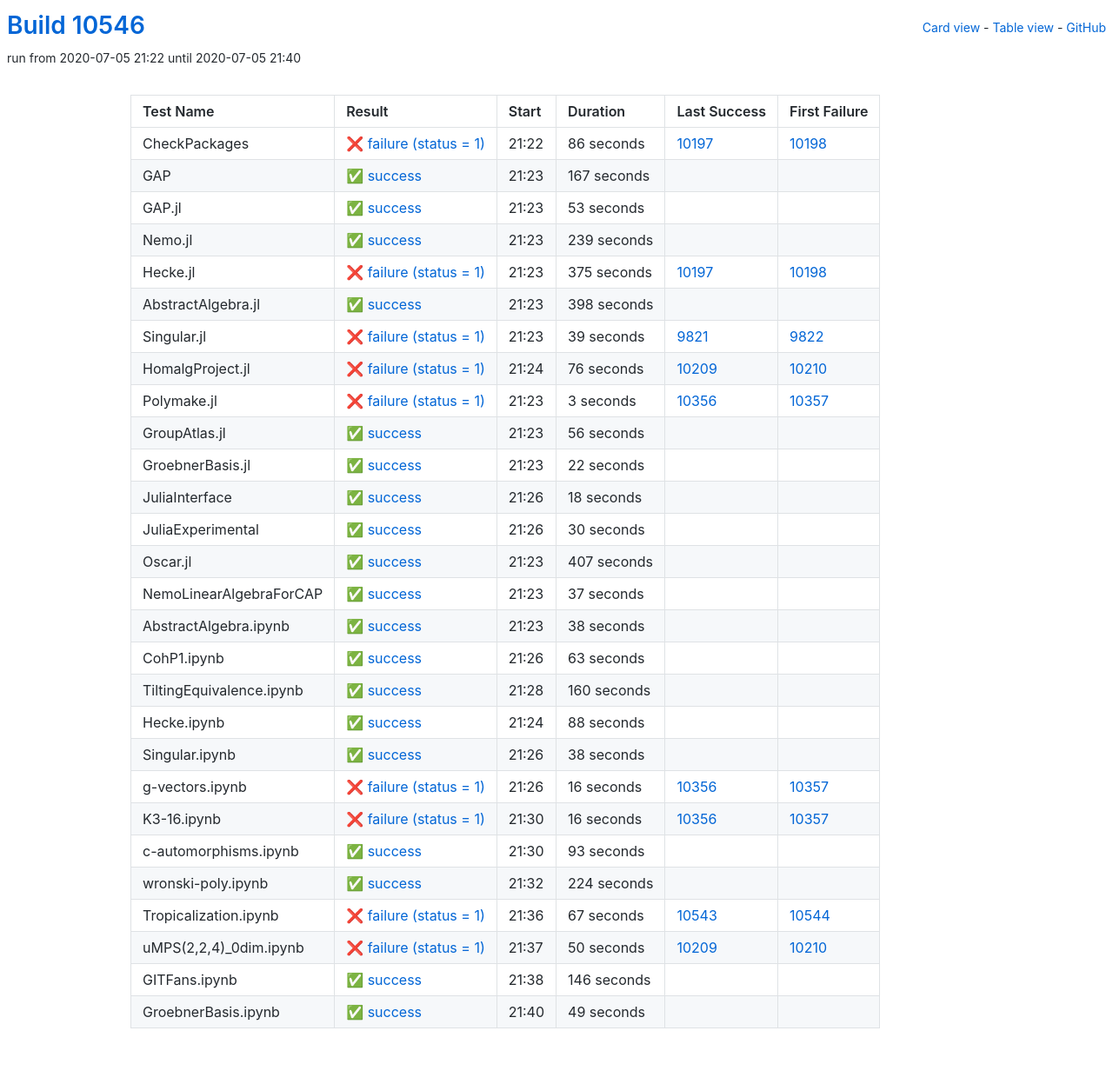
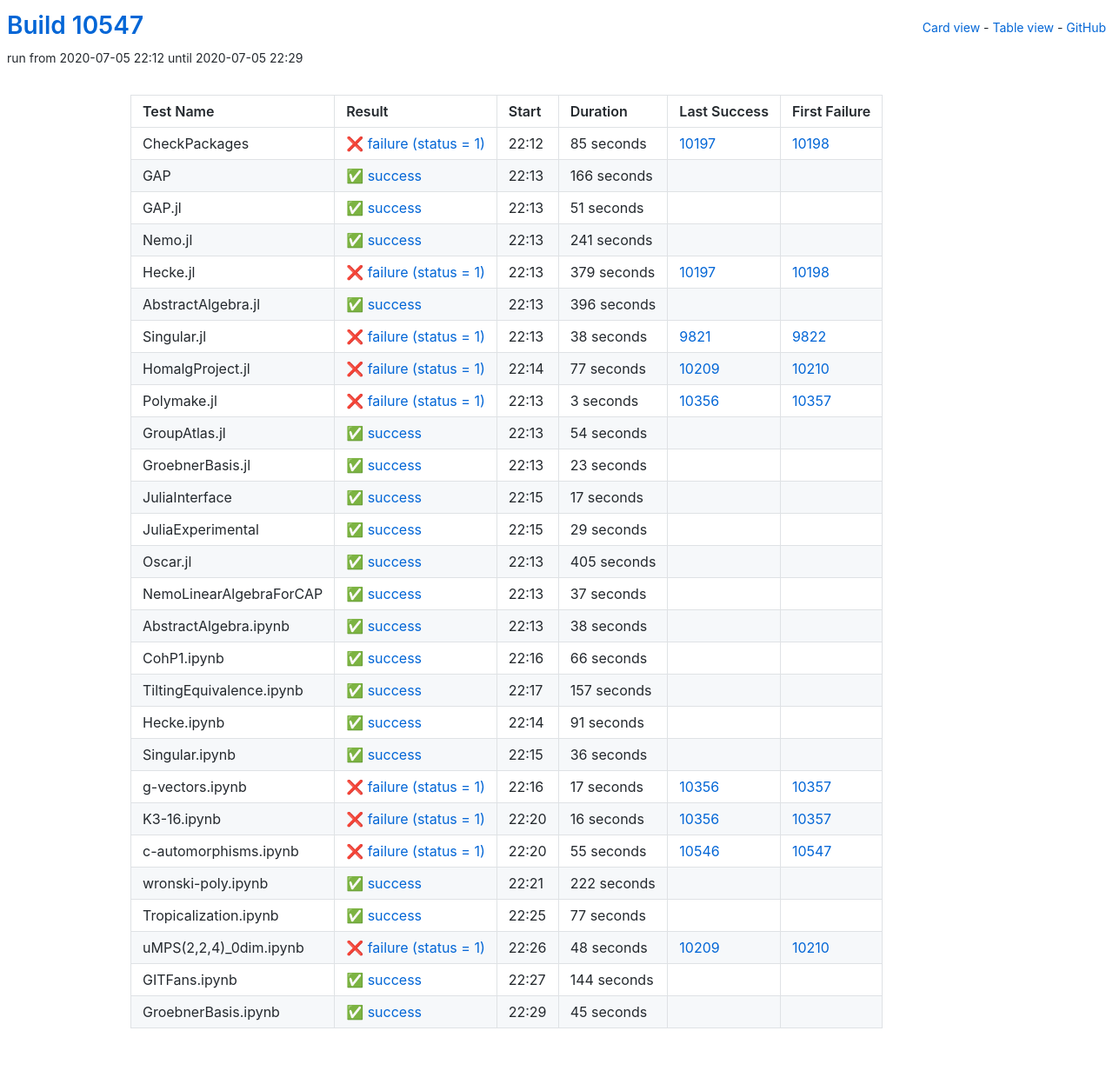
Before and after one commit to oscar-system/oscar-ci-status, a Jekyll site: the page built from table.html, in a window 1280 px wide. Shown: the whole page at 87% size. Built offline with Jekyll 4.4.1, drawn with Linux system fonts in a browser that asks for light colours.

Commit message:
Build #10547

```diff
--- a/_data/ci.yml
+++ b/_data/ci.yml
@@ -1,6 +1,6 @@
 ---
-build: 10546
-build_url: https://oscarci.mathematik.uni-kl.de/job/oscar/10546/
+build: 10547
+build_url: https://oscarci.mathematik.uni-kl.de/job/oscar/10547/
 job: oscar
 organization: oscar-system
 repo: oscar-ci-status
@@ -8,104 +8,104 @@ repourl: https://github.com/oscar-system/oscar-ci-status
 tests:
 - name: CheckPackages
   id: checkpackages
-  log: https://oscarci.mathematik.uni-kl.de/job/oscar/10546/artifact/logs/build-10546/CheckPackages.log
-  start: 2020-07-05 21:22
+  log: https://oscarci.mathematik.uni-kl.de/job/oscar/10547/artifact/logs/build-10547/CheckPackages.log
+  start: 2020-07-05 22:12
   success: false
   exitcode: 1
   status: failure
-  duration: 86
+  duration: 85
   last_success: 10197
   last_success_url: https://oscarci.mathematik.uni-kl.de/job/oscar/10197/
   first_failure: 10198
   first_failure_url: https://oscarci.mathematik.uni-kl.de/job/oscar/10198/
 - name: GAP
   id: gap
-  log: https://oscarci.mathematik.uni-kl.de/job/oscar/10546/artifact/logs/build-10546/GAP.log
-  start: 2020-07-05 21:23
+  log: https://oscarci.mathematik.uni-kl.de/job/oscar/10547/artifact/logs/build-10547/GAP.log
+  start: 2020-07-05 22:13
   success: true
   exitcode: 0
   status: success
-  duration: 167
+  duration: 166
   last_success: false
   last_success_url:
   first_failure: false
   first_failure_url:
 - name: GAP.jl
   id: gap-jl
-  log: https://oscarci.mathematik.uni-kl.de/job/oscar/10546/artifact/logs/build-10546/GAP.jl.log
-  start: 2020-07-05 21:23
+  log: https://oscarci.mathematik.uni-kl.de/job/oscar/10547/artifact/logs/build-10547/GAP.jl.log
+  start: 2020-07-05 22:13
   success: true
   exitcode: 0
   status: success
-  duration: 53
+  duration: 51
   last_success: false
   last_success_url:
   first_failure: false
   first_failure_url:
 - name: Nemo.jl
   id: nemo-jl
-  log: https://oscarci.mathematik.uni-kl.de/job/oscar/10546/artifact/logs/build-10546/Nemo.jl.log
-  start: 2020-07-05 21:23
+  log: https://oscarci.mathematik.uni-kl.de/job/oscar/10547/artifact/logs/build-10547/Nemo.jl.log
+  start: 2020-07-05 22:13
   success: true
   exitcode: 0
   status: success
-  duration: 239
+  duration: 241
   last_success: false
   last_success_url:
   first_failure: false
   first_failure_url:
 - name: Hecke.jl
   id: hecke-jl
-  log: https://oscarci.mathematik.uni-kl.de/job/oscar/10546/artifact/logs/build-10546/Hecke.jl.log
-  start: 2020-07-05 21:23
+  log: https://oscarci.mathematik.uni-kl.de/job/oscar/10547/artifact/logs/build-10547/Hecke.jl.log
+  start: 2020-07-05 22:13
   success: false
   exitcode: 1
   status: failure
-  duration: 375
+  duration: 379
   last_success: 10197
   last_success_url: https://oscarci.mathematik.uni-kl.de/job/oscar/10197/
   first_failure: 10198
   first_failure_url: https://oscarci.mathematik.uni-kl.de/job/oscar/10198/
 - name: AbstractAlgebra.jl
   id: abstractalgebra-jl
-  log: https://oscarci.mathematik.uni-kl.de/job/oscar/10546/artifact/logs/build-10546/AbstractAlgebra.jl.log
-  start: 2020-07-05 21:23
+  log: https://oscarci.mathematik.uni-kl.de/job/oscar/10547/artifact/logs/build-10547/AbstractAlgebra.jl.log
+  start: 2020-07-05 22:13
   success: true
   exitcode: 0
   status: success
-  duration: 398
+  duration: 396
   last_success: false
   last_success_url:
   first_failure: false
   first_failure_url:
 - name: Singular.jl
   id: singular-jl
-  log: https://oscarci.mathematik.uni-kl.de/job/oscar/10546/artifact/logs/build-10546/Singular.jl.log
-  start: 2020-07-05 21:23
+  log: https://oscarci.mathematik.uni-kl.de/job/oscar/10547/artifact/logs/build-10547/Singular.jl.log
+  start: 2020-07-05 22:13
   success: false
   exitcode: 1
   status: failure
-  duration: 39
+  duration: 38
   last_success: 9821
   last_success_url: https://oscarci.mathematik.uni-kl.de/job/oscar/9821/
   first_failure: 9822
   first_failure_url: https://oscarci.mathematik.uni-kl.de/job/oscar/9822/
 - name: HomalgProject.jl
   id: homalgproject-jl
-  log: https://oscarci.mathematik.uni-kl.de/job/oscar/10546/artifact/logs/build-10546/HomalgProject.jl.log
-  start: 2020-07-05 21:24
+  log: https://oscarci.mathematik.uni-kl.de/job/oscar/10547/artifact/logs/build-10547/HomalgProject.jl.log
+  start: 2020-07-05 22:14
   success: false
   exitcode: 1
   status: failure
-  duration: 76
+  duration: 77
   last_success: 10209
   last_success_url: https://oscarci.mathematik.uni-kl.de/job/oscar/10209/
   first_failure: 10210
   first_failure_url: https://oscarci.mathematik.uni-kl.de/job/oscar/10210/
 - name: Polymake.jl
   id: polymake-jl
-  log: https://oscarci.mathematik.uni-kl.de/job/oscar/10546/artifact/logs/build-10546/Polymake.jl.log
-  start: 2020-07-05 21:23
+  log: https://oscarci.mathematik.uni-kl.de/job/oscar/10547/artifact/logs/build-10547/Polymake.jl.log
+  start: 2020-07-05 22:13
   success: false
   exitcode: 1
   status: failure
@@ -116,68 +116,68 @@ tests:
   first_failure_url: https://oscarci.mathematik.uni-kl.de/job/oscar/10357/
 - name: GroupAtlas.jl
   id: groupatlas-jl
-  log: https://oscarci.mathematik.uni-kl.de/job/oscar/10546/artifact/logs/build-10546/GroupAtlas.jl.log
-  start: 2020-07-05 21:23
+  log: https://oscarci.mathematik.uni-kl.de/job/oscar/10547/artifact/logs/build-10547/GroupAtlas.jl.log
+  start: 2020-07-05 22:13
   success: true
   exitcode: 0
   status: success
-  duration: 56
+  duration: 54
   last_success: false
   last_success_url:
   first_failure: false
   first_failure_url:
 - name: GroebnerBasis.jl
   id: groebnerbasis-jl
-  log: https://oscarci.mathematik.uni-kl.de/job/oscar/10546/artifact/logs/build-10546/GroebnerBasis.jl.log
-  start: 2020-07-05 21:23
+  log: https://oscarci.mathematik.uni-kl.de/job/oscar/10547/artifact/logs/build-10547/GroebnerBasis.jl.log
+  start: 2020-07-05 22:13
   success: true
   exitcode: 0
   status: success
-  duration: 22
+  duration: 23
   last_success: false
   last_success_url:
   first_failure: false
   first_failure_url:
 - name: JuliaInterface
   id: juliainterface
-  log: https://oscarci.mathematik.uni-kl.de/job/oscar/10546/artifact/logs/build-10546/JuliaInterface.log
-  start: 2020-07-05 21:26
+  log: https://oscarci.mathematik.uni-kl.de/job/oscar/10547/artifact/logs/build-10547/JuliaInterface.log
+  start: 2020-07-05 22:15
   success: true
   exitcode: 0
   status: success
-  duration: 18
+  duration: 17
   last_success: false
   last_success_url:
   first_failure: false
   first_failure_url:
 - name: JuliaExperimental
   id: juliaexperimental
-  log: https://oscarci.mathematik.uni-kl.de/job/oscar/10546/artifact/logs/build-10546/JuliaExperimental.log
-  start: 2020-07-05 21:26
+  log: https://oscarci.mathematik.uni-kl.de/job/oscar/10547/artifact/logs/build-10547/JuliaExperimental.log
+  start: 2020-07-05 22:15
   success: true
   exitcode: 0
   status: success
-  duration: 30
+  duration: 29
   last_success: false
   last_success_url:
   first_failure: false
   first_failure_url:
 - name: Oscar.jl
   id: oscar-jl
-  log: https://oscarci.mathematik.uni-kl.de/job/oscar/10546/artifact/logs/build-10546/Oscar.jl.log
-  start: 2020-07-05 21:23
+  log: https://oscarci.mathematik.uni-kl.de/job/oscar/10547/artifact/logs/build-10547/Oscar.jl.log
+  start: 2020-07-05 22:13
   success: true
   exitcode: 0
   status: success
-  duration: 407
+  duration: 405
   last_success: false
   last_success_url:
   first_failure: false
   first_failure_url:
 - name: NemoLinearAlgebraForCAP
   id: nemolinearalgebraforcap
-  log: https://oscarci.mathematik.uni-kl.de/job/oscar/10546/artifact/logs/build-10546/NemoLinearAlgebraForCAP.log
-  start: 2020-07-05 21:23
+  log: https://oscarci.mathematik.uni-kl.de/job/oscar/10547/artifact/logs/build-10547/NemoLinearAlgebraForCAP.log
+  start: 2020-07-05 22:13
   success: true
   exitcode: 0
   status: success
@@ -188,8 +188,8 @@ tests:
   first_failure_url:
 - name: AbstractAlgebra.ipynb
   id: abstractalgebra-ipynb
-  log: https://oscarci.mathematik.uni-kl.de/job/oscar/10546/artifact/logs/build-10546/AbstractAlgebra.ipynb.log
-  start: 2020-07-05 21:23
+  log: https://oscarci.mathematik.uni-kl.de/job/oscar/10547/artifact/logs/build-10547/AbstractAlgebra.ipynb.log
+  start: 2020-07-05 22:13
   success: true
   exitcode: 0
   status: success
@@ -200,68 +200,68 @@ tests:
   first_failure_url:
 - name: CohP1.ipynb
   id: cohp1-ipynb
-  log: https://oscarci.mathematik.uni-kl.de/job/oscar/10546/artifact/logs/build-10546/CohP1.ipynb.log
-  start: 2020-07-05 21:26
+  log: https://oscarci.mathematik.uni-kl.de/job/oscar/10547/artifact/logs/build-10547/CohP1.ipynb.log
+  start: 2020-07-05 22:16
   success: true
   exitcode: 0
   status: success
-  duration: 63
+  duration: 66
   last_success: false
   last_success_url:
   first_failure: false
   first_failure_url:
 - name: TiltingEquivalence.ipynb
   id: tiltingequivalence-ipynb
-  log: https://oscarci.mathematik.uni-kl.de/job/oscar/10546/artifact/logs/build-10546/TiltingEquivalence.ipynb.log
-  start: 2020-07-05 21:28
+  log: https://oscarci.mathematik.uni-kl.de/job/oscar/10547/artifact/logs/build-10547/TiltingEquivalence.ipynb.log
+  start: 2020-07-05 22:17
   success: true
   exitcode: 0
   status: success
-  duration: 160
+  duration: 157
   last_success: false
   last_success_url:
   first_failure: false
   first_failure_url:
 - name: Hecke.ipynb
   id: hecke-ipynb
-  log: https://oscarci.mathematik.uni-kl.de/job/oscar/10546/artifact/logs/build-10546/Hecke.ipynb.log
-  start: 2020-07-05 21:24
+  log: https://oscarci.mathematik.uni-kl.de/job/oscar/10547/artifact/logs/build-10547/Hecke.ipynb.log
+  start: 2020-07-05 22:14
   success: true
   exitcode: 0
   status: success
-  duration: 88
+  duration: 91
   last_success: false
   last_success_url:
   first_failure: false
   first_failure_url:
 - name: Singular.ipynb
   id: singular-ipynb
-  log: https://oscarci.mathematik.uni-kl.de/job/oscar/10546/artifact/logs/build-10546/Singular.ipynb.log
-  start: 2020-07-05 21:26
+  log: https://oscarci.mathematik.uni-kl.de/job/oscar/10547/artifact/logs/build-10547/Singular.ipynb.log
+  start: 2020-07-05 22:15
   success: true
   exitcode: 0
   status: success
-  duration: 38
+  duration: 36
   last_success: false
   last_success_url:
   first_failure: false
   first_failure_url:
 - name: g-vectors.ipynb
   id: g-vectors-ipynb
-  log: https://oscarci.mathematik.uni-kl.de/job/oscar/10546/artifact/logs/build-10546/g-vectors.ipynb.log
-  start: 2020-07-05 21:26
+  log: https://oscarci.mathematik.uni-kl.de/job/oscar/10547/artifact/logs/build-10547/g-vectors.ipynb.log
+  start: 2020-07-05 22:16
   success: false
   exitcode: 1
   status: failure
-  duration: 16
+  duration: 17
   last_success: 10356
   last_success_url: https://oscarci.mathematik.uni-kl.de/job/oscar/10356/
   first_failure: 10357
   first_failure_url: https://oscarci.mathematik.uni-kl.de/job/oscar/10357/
 - name: K3-16.ipynb
   id: k3-16-ipynb
-  log: https://oscarci.mathematik.uni-kl.de/job/oscar/10546/artifact/logs/build-10546/K3-16.ipynb.log
-  start: 2020-07-05 21:30
+  log: https://oscarci.mathematik.uni-kl.de/job/oscar/10547/artifact/logs/build-10547/K3-16.ipynb.log
+  start: 2020-07-05 22:20
   success: false
   exitcode: 1
   status: failure
@@ -272,72 +272,72 @@ tests:
   first_failure_url: https://oscarci.mathematik.uni-kl.de/job/oscar/10357/
 - name: c-automorphisms.ipynb
   id: c-automorphisms-ipynb
-  log: https://oscarci.mathematik.uni-kl.de/job/oscar/10546/artifact/logs/build-10546/c-automorphisms.ipynb.log
-  start: 2020-07-05 21:30
+  log: https://oscarci.mathematik.uni-kl.de/job/oscar/10547/artifact/logs/build-10547/c-automorphisms.ipynb.log
+  start: 2020-07-05 22:20
+  success: false
+  exitcode: 1
+  status: failure
+  duration: 55
+  last_success: 10546
+  last_success_url: https://oscarci.mathematik.uni-kl.de/job/oscar/10546/
+  first_failure: 10547
+  first_failure_url: https://oscarci.mathematik.uni-kl.de/job/oscar/10547/
+- name: wronski-poly.ipynb
+  id: wronski-poly-ipynb
+  log: https://oscarci.mathematik.uni-kl.de/job/oscar/10547/artifact/logs/build-10547/wronski-poly.ipynb.log
+  start: 2020-07-05 22:21
   success: true
   exitcode: 0
   status: success
-  duration: 93
-  last_success: false
-  last_success_url:
-  first_failure: false
-  first_failure_url:
-- name: wronski-poly.ipynb
-  id: wronski-poly-ipynb
-  log: https://oscarci.mathematik.uni-kl.de/job/oscar/10546/artifact/logs/build-10546/wronski-poly.ipynb.log
-  start: 2020-07-05 21:32
-  success: true
-  exitcode: 0
-  status: success
-  duration: 224
+  duration: 222
   last_success: false
   last_success_url:
   first_failure: false
   first_failure_url:
 - name: Tropicalization.ipynb
   id: tropicalization-ipynb
-  log: https://oscarci.mathematik.uni-kl.de/job/oscar/10546/artifact/logs/build-10546/Tropicalization.ipynb.log
-  start: 2020-07-05 21:36
+  log: https://oscarci.mathematik.uni-kl.de/job/oscar/10547/artifact/logs/build-10547/Tropicalization.ipynb.log
+  start: 2020-07-05 22:25
+  success: true
+  exitcode: 0
+  status: success
+  duration: 77
+  last_success: false
+  last_success_url:
+  first_failure: false
+  first_failure_url:
+- name: uMPS(2,2,4)_0dim.ipynb
+  id: umps-2-2-4-0dim-ipynb
+  log: https://oscarci.mathematik.uni-kl.de/job/oscar/10547/artifact/logs/build-10547/uMPS-2-2-4-_0dim.ipynb.log
+  start: 2020-07-05 22:26
   success: false
   exitcode: 1
   status: failure
-  duration: 67
-  last_success: 10543
-  last_success_url: https://oscarci.mathematik.uni-kl.de/job/oscar/10543/
-  first_failure: 10544
-  first_failure_url: https://oscarci.mathematik.uni-kl.de/job/oscar/10544/
-- name: uMPS(2,2,4)_0dim.ipynb
-  id: umps-2-2-4-0dim-ipynb
-  log: https://oscarci.mathematik.uni-kl.de/job/oscar/10546/artifact/logs/build-10546/uMPS-2-2-4-_0dim.ipynb.log
-  start: 2020-07-05 21:37
-  success: false
-  exitcode: 1
-  status: failure
-  duration: 50
+  duration: 48
   last_success: 10209
   last_success_url: https://oscarci.mathematik.uni-kl.de/job/oscar/10209/
   first_failure: 10210
   first_failure_url: https://oscarci.mathematik.uni-kl.de/job/oscar/10210/
 - name: GITFans.ipynb
   id: gitfans-ipynb
-  log: https://oscarci.mathematik.uni-kl.de/job/oscar/10546/artifact/logs/build-10546/GITFans.ipynb.log
-  start: 2020-07-05 21:38
+  log: https://oscarci.mathematik.uni-kl.de/job/oscar/10547/artifact/logs/build-10547/GITFans.ipynb.log
+  start: 2020-07-05 22:27
   success: true
   exitcode: 0
   status: success
-  duration: 146
+  duration: 144
   last_success: false
   last_success_url:
   first_failure: false
   first_failure_url:
 - name: GroebnerBasis.ipynb
   id: groebnerbasis-ipynb
-  log: https://oscarci.mathematik.uni-kl.de/job/oscar/10546/artifact/logs/build-10546/GroebnerBasis.ipynb.log
-  start: 2020-07-05 21:40
+  log: https://oscarci.mathematik.uni-kl.de/job/oscar/10547/artifact/logs/build-10547/GroebnerBasis.ipynb.log
+  start: 2020-07-05 22:29
   success: true
   exitcode: 0
   status: success
-  duration: 49
+  duration: 45
   last_success: false
   last_success_url:
   first_failure: false
```
Also changed, not shown: README.md.
